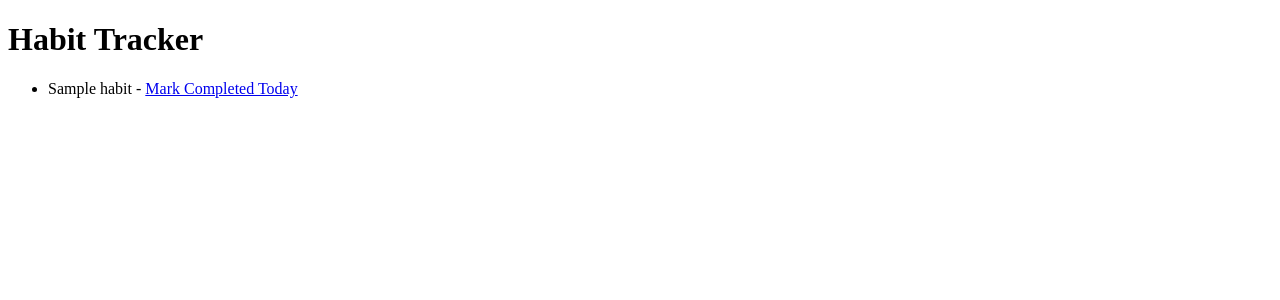
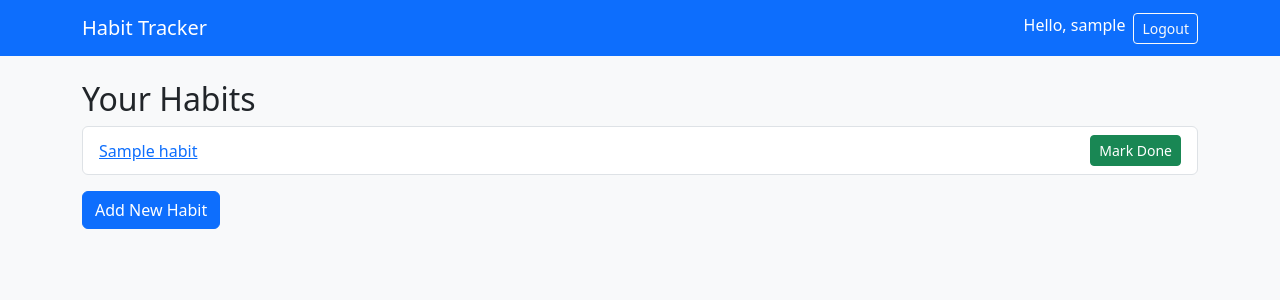
Before and after one commit to zeldafreak489/miniproject4IrisPerry, a Django app: page /habits/ in a window 1280 px wide. Shown: the top 300 px of the page. Run offline with Django 5.2, Linux system fonts and the light colour scheme; a user stored in the database is signed in; tables that the repository leaves empty hold one stand-in row (values such as "Sample post").

Commit message:
Added views for habits, details, and fixed bug in views.py

```diff
--- a/habittracker/habits/templates/habits/habit_list.html
+++ b/habittracker/habits/templates/habits/habit_list.html
@@ -1,19 +1,42 @@
-<!DOCTYPE html>
-<html>
-    <head>
-        <title>Habit Tracker</title>
-    </head>
-    <body>
-        <h1>Habit Tracker</h1>
-        <ul>
-            {% for habit in habits %}
-                <li>
-                    {{ habit.name }} -
-                    <a href="{% url 'add_record' habit.id %}">Mark Completed Today</a>
-                </li>
-            {% empty %}
-                <li>No habits yet!</li>
-            {% endfor %}
-        </ul>
-    </body>
-</html>
+{% extends 'base.html' %}
+{% block title %}Habits{% endblock %}
+{% block content %}
+<h2>Your Habits</h2>
+
+<ul class="list-group mb-3">
+  {% for habit in habits %}
+    <li class="list-group-item d-flex justify-content-between align-items-center">
+      <a href="{% url 'habit_detail' habit.id %}">{{ habit.name }}</a>
+      <a href="{% url 'add_record' habit.id %}" class="btn btn-success btn-sm">Mark Done</a>
+    </li>
+  {% empty %}
+    <li class="list-group-item">No habits yet!</li>
+  {% endfor %}
+</ul>
+
+<!-- Button trigger modal -->
+<button type="button" class="btn btn-primary" data-bs-toggle="modal" data-bs-target="#addHabitModal">
+  Add New Habit
+</button>
+
+<!-- Modal -->
+<div class="modal fade" id="addHabitModal" tabindex="-1" aria-labelledby="addHabitModalLabel" aria-hidden="true">
+  <div class="modal-dialog">
+    <div class="modal-content">
+      <form method="post" action="{% url 'add_habit' %}">
+        {% csrf_token %}
+        <div class="modal-header">
+          <h5 class="modal-title" id="addHabitModalLabel">Add Habit</h5>
+          <button type="button" class="btn-close" data-bs-dismiss="modal"></button>
+        </div>
+        <div class="modal-body">
+          {{ form.as_p }}
+        </div>
+        <div class="modal-footer">
+          <button type="submit" class="btn btn-primary">Save Habit</button>
+        </div>
+      </form>
+    </div>
+  </div>
+</div>
+{% endblock %}
--- a/habittracker/habits/views.py
+++ b/habittracker/habits/views.py
@@ -72,7 +72,7 @@ def add_record(request, habit_id):
 @login_required
 def habit_detail(request, habit_id):
     habit = get_object_or_404(Habit, id=habit_id, user = request.user)
-    records = HabitRecord.object.filer(habit=habit).order_by('-date')
+    records = HabitRecord.objects.filter(habit=habit).order_by('-date')
     return render(request, 'habits/habit_detail.html', {'habit': habit, 'records': records})
 
 # Progress Page
```
Also changed, not shown: habittracker/habits/templates/habits/habit_detail.html (added, +17 -0 lines), habittracker/habits/templates/habits/progress.html (added, +15 -0 lines), habittracker/habits/templates/login.html (added, +10 -0 lines), habittracker/habits/templates/register.html (added, +10 -0 lines).
